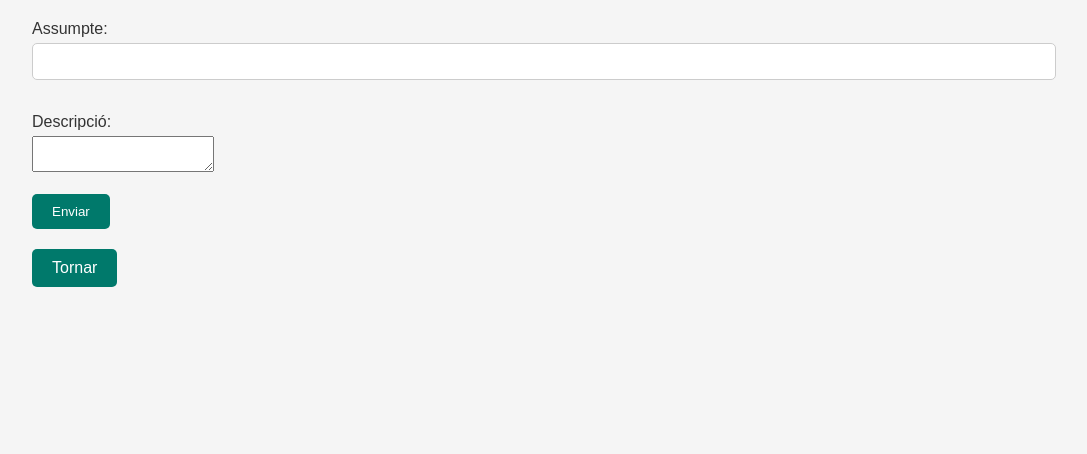
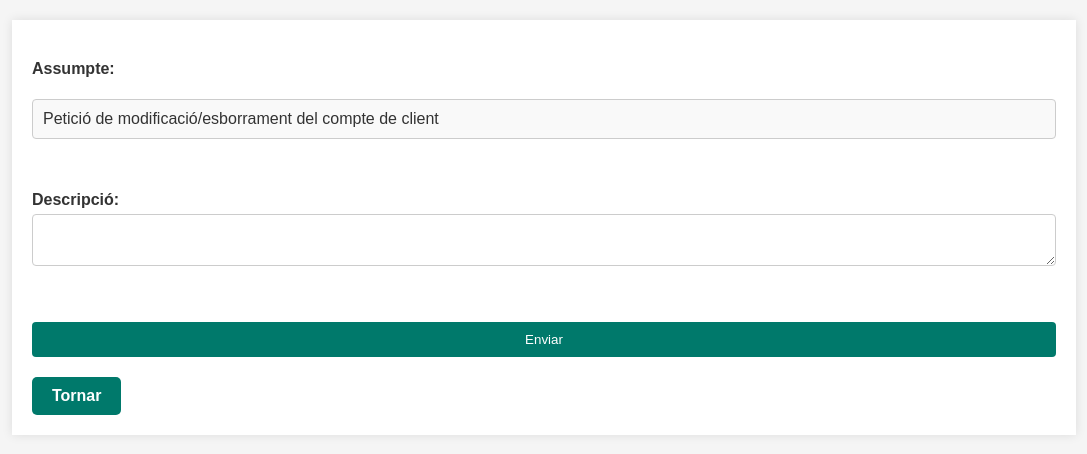
Before and after one commit to marcam23daw2/projecteM07uf1, a PHP site: page /correu.php in a window 1280 px wide. Shown: the part 68-522 px from the top of the page, without its empty margins (96-1183 px from the left). Run offline with PHP 8.4, Linux system fonts and the light colour scheme; the visitor is signed in with stand-in values (Sample User, id 1).

Commit message:
Ultims acabats

```diff
--- a/cataleg_clients.php
+++ b/cataleg_clients.php
@@ -1,11 +1,10 @@
 <?php
 session_start();
 
-// Carregar els productes des d'un fitxer o base de dades
+// carregar els productes
 $productsFile = './LLIBRES/llibres';
 $products = loadProducts($productsFile);
 
-// Funció per carregar els productes
 function loadProducts($filename) {
     if (!file_exists($filename)) {
         return [];
@@ -19,7 +18,6 @@ function loadProducts($filename) {
     return $products;
 }
 
-// Gestionar la selecció de productes
 if ($_SERVER['REQUEST_METHOD'] === 'POST') {
     $_SESSION['cistella'] = [];
     foreach ($_POST['quantitats'] as $productId => $quantitat) {
--- a/correu.php
+++ b/correu.php
@@ -6,20 +6,19 @@ if (!isset($_SESSION['username'])) {
     exit;
 }
 
-$correusFile = './correus.txt'; // Archivo donde se guardarán los correos
+$correusFile = './correus';
+$message = '';
 
 if ($_SERVER["REQUEST_METHOD"] == "POST") {
-    $assumpte = $_POST["assumpte"];
+    $assumpte = "Petició de modificació/esborrament del compte de client"; // Assumpte
     $descripcio = $_POST["descripcio"];
     $username = $_SESSION['username'];
 
-    // Formato del correo: usuari:assumpte:descripcio
     $correu = "$username:$assumpte:$descripcio\n";
 
-    // Guardar el correo en el archivo
     file_put_contents($correusFile, $correu, FILE_APPEND);
 
-    echo "El correu ha estat enviat correctament.";
+    $message = "El correu ha estat enviat correctament.";
 }
 ?>
 
@@ -28,15 +27,84 @@ if ($_SERVER["REQUEST_METHOD"] == "POST") {
 <head>
     <title>Contacta amb el suport</title>
     <link rel="stylesheet" href="CSS/general.css">
+    <style>
+    .container {
+        width: 80%;
+        margin: 20px auto;
+        padding: 20px;
+        background-color: white;
+        box-shadow: 0 0 10px rgba(0, 0, 0, 0.1);
+    }
+
+    form {
+        display: flex;
+        flex-direction: column;
+    }
+
+    label {
+        font-weight: bold;
+        margin-bottom: 5px;
+    }
+
+    input[type="text"],
+    textarea {
+        width: 100%;
+        padding: 10px;
+        margin-bottom: 20px;
+        border: 1px solid #ccc;
+        border-radius: 4px;
+        box-sizing: border-box;
+    }
+
+    input[type="submit"] {
+        background-color: #00796b;
+        color: white;
+        padding: 10px 15px;
+        border: none;
+        border-radius: 4px;
+        cursor: pointer;
+    }
+
+    input[type="submit"]:hover {
+        background-color: #004d40;
+    }
+
+    .back-btn {
+        display: inline-block;
+        margin-top: 20px;
+        color: white;
+        text-decoration: none;
+        font-weight: bold;
+    }
+
+    #assumpte {
+        background-color: #f9f9f9;
+        border: 1px solid #ccc;
+        padding: 10px;
+        border-radius: 4px;
+    }
+
+    .message {
+        background-color: #dff0d8;
+        color: #3c763d;
+        padding: 10px;
+        border: 1px solid #d6e9c6;
+        border-radius: 4px;
+        margin-bottom: 20px;
+    }
+    </style>
 </head>
 <body>
-        <header>
-            <h2>Enviar correu al suport</h2>
-        </header>
-        <div class="container">
+    <header>
+        <h2>Enviar correu al suport</h2>
+    </header>
+    <div class="container">
+        <?php if ($message): ?>
+            <div class="message"><?php echo $message; ?></div>
+        <?php endif; ?>
         <form method="post" action="">
             <label for="assumpte">Assumpte:</label>
-            <input type="text" id="assumpte" name="assumpte" required><br><br>
+            <p id="assumpte">Petició de modificació/esborrament del compte de client</p><br><br>
             <label for="descripcio">Descripció:</label>
             <textarea id="descripcio" name="descripcio" required></textarea><br><br>
             <input type="submit" value="Enviar">
--- a/correus.txt
+++ /dev/null
@@ -1,2 +0,0 @@
-
-Elsa:Hola:no me va
--- a/gestionar_clients.php
+++ b/gestionar_clients.php
@@ -72,7 +72,6 @@ if ($_SERVER["REQUEST_METHOD"] == "POST") {
         });
         file_put_contents($usersFile, implode("\n", $dadesUsuaris));
 
-        // Eliminar les carpetes relacionades amb el client
         $carpetaComandes = "./comandes/$clientEliminat";
         $carpetaCistelles = "./cistelles/$clientEliminat";
 
@@ -280,7 +279,6 @@ function generateClientsPDF($dadesClients) {
                 </div>
             <?php endforeach; ?>
     <form method="post">
-        <!-- Altres elements del formulari -->
         <button type="submit" name="download_clients_pdf">Descarrega PDF dels Clients</button>
     </form>
         <a href="inici.php" class="back-btn">Tornar</a>
--- a/gestionar_gestors.php
+++ b/gestionar_gestors.php
@@ -1,5 +1,5 @@
 <?php
-session_start(); // Inicia la sesión
+session_start();
 
 if (!isset($_SESSION['username']) || $_SESSION['role'] !== 'admin') {
     header("Location: login.php");
@@ -59,7 +59,6 @@ if ($_SERVER["REQUEST_METHOD"] == "POST") {
     }
 }
 
-// Función para obtener los datos de un usuario por el nombre de usuario
 function obtenirDadesUsuari($nomUsuari, $dadesUsuaris)
 {
     foreach ($dadesUsuaris as $dadaUsuari) {
@@ -71,7 +70,6 @@ function obtenirDadesUsuari($nomUsuari, $dadesUsuaris)
     return null;
 }
 
-// Función para obtener la contraseña de un usuario
 function obtenirContrasenyaUsuari($nomUsuari, $dadesUsuaris)
 {
     foreach ($dadesUsuaris as $dadaUsuari) {
--- a/login.php
+++ b/login.php
@@ -8,7 +8,6 @@ if(isset($_SESSION['username'])) {
     exit;
 }
 
-// Comprova si s'ha enviat el formulari
 if($_SERVER["REQUEST_METHOD"] == "POST") {
     $file = fopen($usersFile, "r");
 
@@ -19,11 +18,10 @@ if($_SERVER["REQUEST_METHOD"] == "POST") {
         $line = fgets($file);
         $data = explode(":", $line);
 
-        // Verifica les credencials
         if(trim($data[0]) == $username && password_verify($password, trim($data[1]))) {
             $_SESSION['username'] = $username;
             $_SESSION['email'] = trim($data[3]);
-            $_SESSION['role'] = trim($data[2]); // Assigna el rol de l'usuari des del fitxer d'usuaris
+            $_SESSION['role'] = trim($data[2]);
             fclose($file);
             header("Location: inici.php");
             exit;
--- a/veure_correus.php
+++ b/veure_correus.php
@@ -6,7 +6,7 @@ if (!isset($_SESSION["username"]) || $_SESSION["role"] !== "gestor") {
     exit();
 }
 
-$correusFile = './correus.txt'; // Archivo donde se guardan los correos
+$correusFile = './correus';
 $correus = file($correusFile, FILE_IGNORE_NEW_LINES | FILE_SKIP_EMPTY_LINES);
 ?>
 
```
Also changed, not shown: add_user.php (deleted, +0 -25 lines), cataleg_llibres.php (+5 -12 lines), cistella_clients.php (+5 -9 lines), inici.php (+3 -6 lines), delete_requests.txt (deleted), 1 other file.
